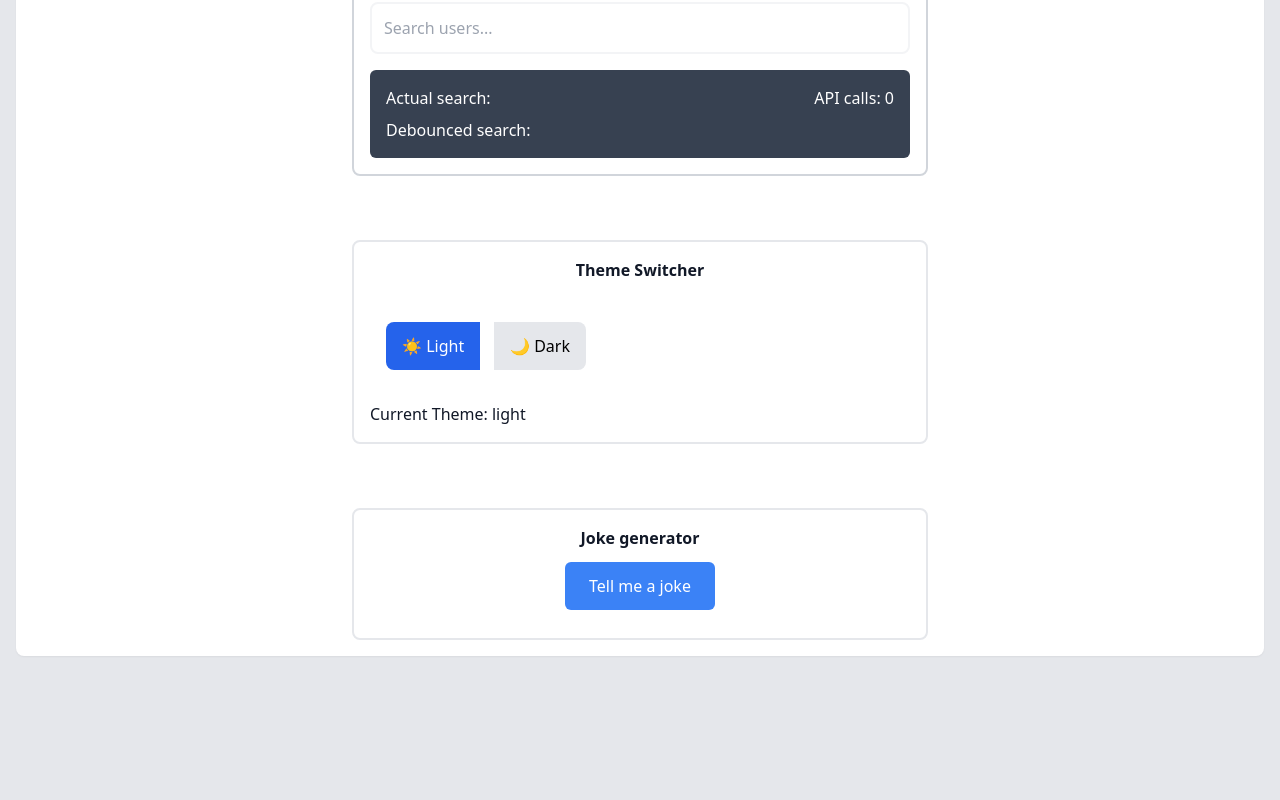
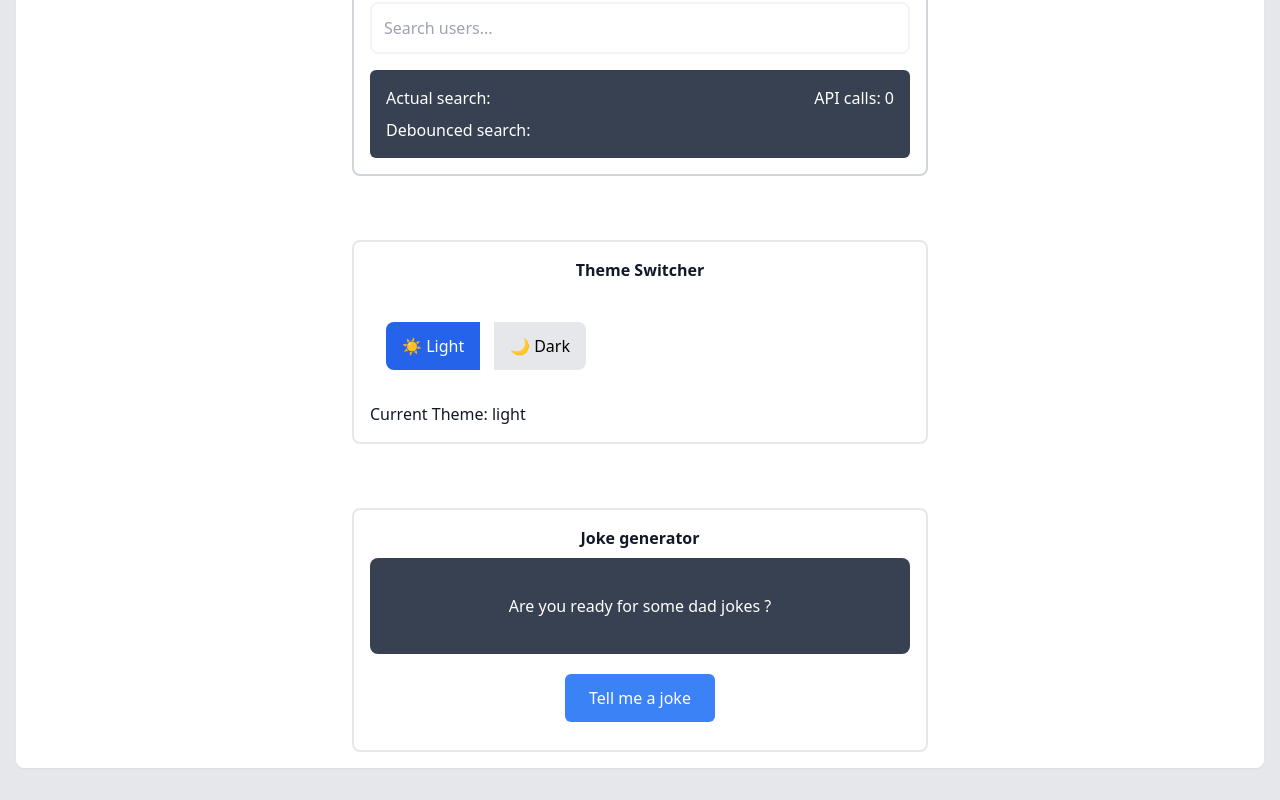
Before and after one commit to szczepanieceryk/daily-coding, a React (Vite) app: page / in a window 1280 px wide. Shown: the part 1019-1819 px from the top of the page. Before the commit the page ends 1707 px from the top, so only its background shows below. Built offline with nearby package versions, Linux system fonts and the light colour scheme.

Commit message:
feat(ui): add default text & bg color to the  joke wrapper

```diff
--- a/src/layouts/JokeGenerator.tsx
+++ b/src/layouts/JokeGenerator.tsx
@@ -37,7 +37,11 @@ const JokeGenerator = () => {
           <strong>Joke generator</strong>
         </span>
 
-        {generatedJoke && <span className="block my-4">{generatedJoke}</span>}
+        <div className="my-2 h-24 rounded-lg flex items-center justify-center bg-gray-700 text-white">
+          <span className="block my-4">
+            {generatedJoke ? generatedJoke : 'Are you ready for some dad jokes ?'}
+          </span>
+        </div>
 
         <Button
           content={`${generatedJoke ? 'Another one' : 'Tell me a joke'}`}
```
